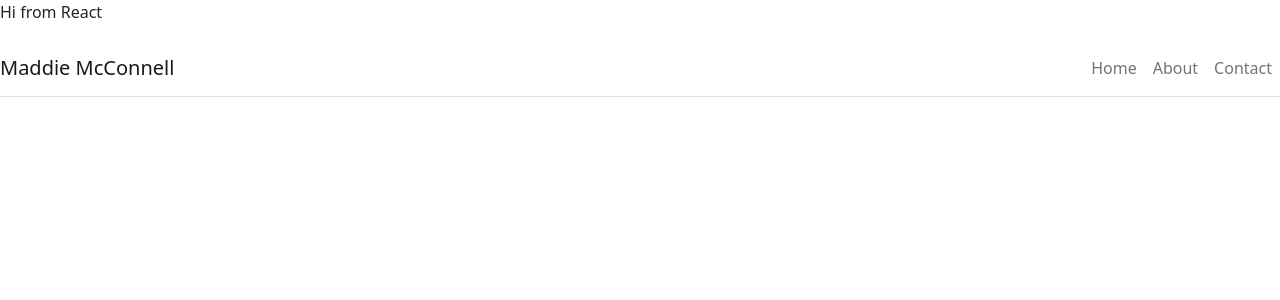
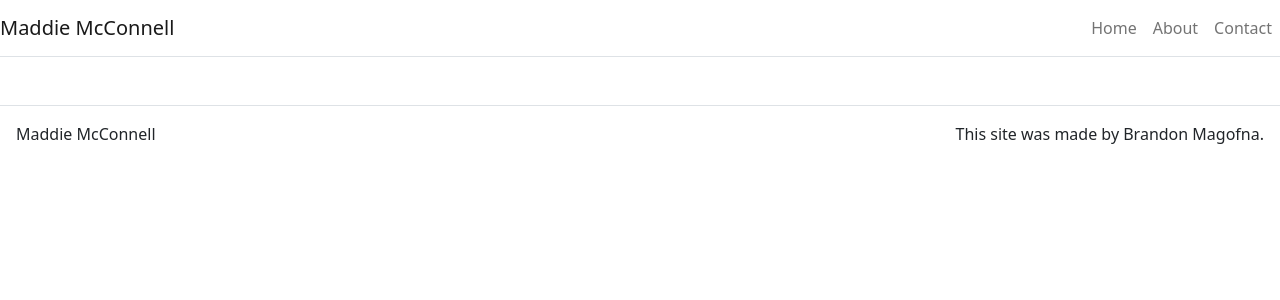
Before and after one commit to Magofna68/Capstone, a React (Create React App) app: page / in a window 1280 px wide. Shown: the top 300 px of the page. Built offline with nearby package versions, Linux system fonts and the light colour scheme.

Commit message:
:sparkles: build out footer for project

```diff
--- a/src/App.js
+++ b/src/App.js
@@ -9,6 +9,7 @@
 import NavbarCollapse from 'react-bootstrap/esm/NavbarCollapse';
 import Nav from 'react-bootstrap/esm/Nav';
 
+import Footer from './components/Footer'
 class App extends React.Component {
   constructor(props) {
     super(props);
@@ -37,7 +38,6 @@
     return (
       <Router>
         <Container className="p-0" fluid={true}>
-          <p>Hi from React</p>
 
           <Navbar className="border-bottom" bg="transparent" expand="lg">
             <Navbar.Brand>Maddie McConnell</Navbar.Brand>
@@ -52,7 +52,7 @@
             </NavbarCollapse>
           </Navbar>
 
-
+          <Footer />
         </Container>
 
       </Router>
--- /dev/null
+++ b/src/components/Footer.js
@@ -0,0 +1,23 @@
+import React from 'react';
+import Container from 'react-bootstrap/Container';
+import Row from 'react-bootstrap/Row';
+import Col from 'react-bootstrap/Col';
+
+function Footer() {
+  return (
+    <footer className="mt-5">
+      <Container fluid={true}>
+        <Row className="border-top justify-content-between p-3">
+          <Col md={3} className="p-0" sm={12}>
+            Maddie McConnell
+          </Col>
+          <Col className="p-0 d-flex justify-content-end md-3">
+            This site was made by Brandon Magofna.
+          </Col>
+        </Row>
+      </Container>
+    </footer>
+  )
+}
+
+export default Footer;
```
